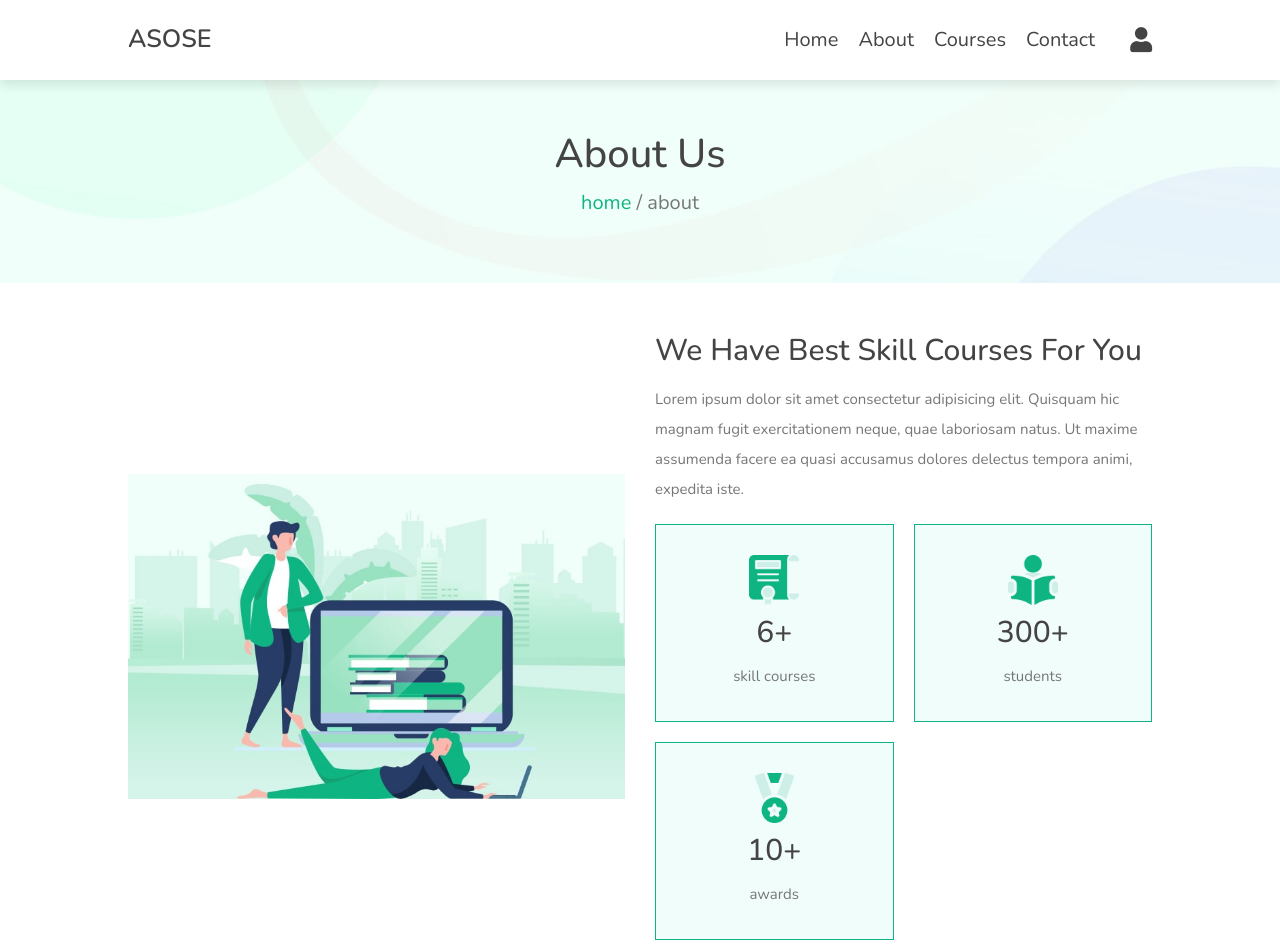
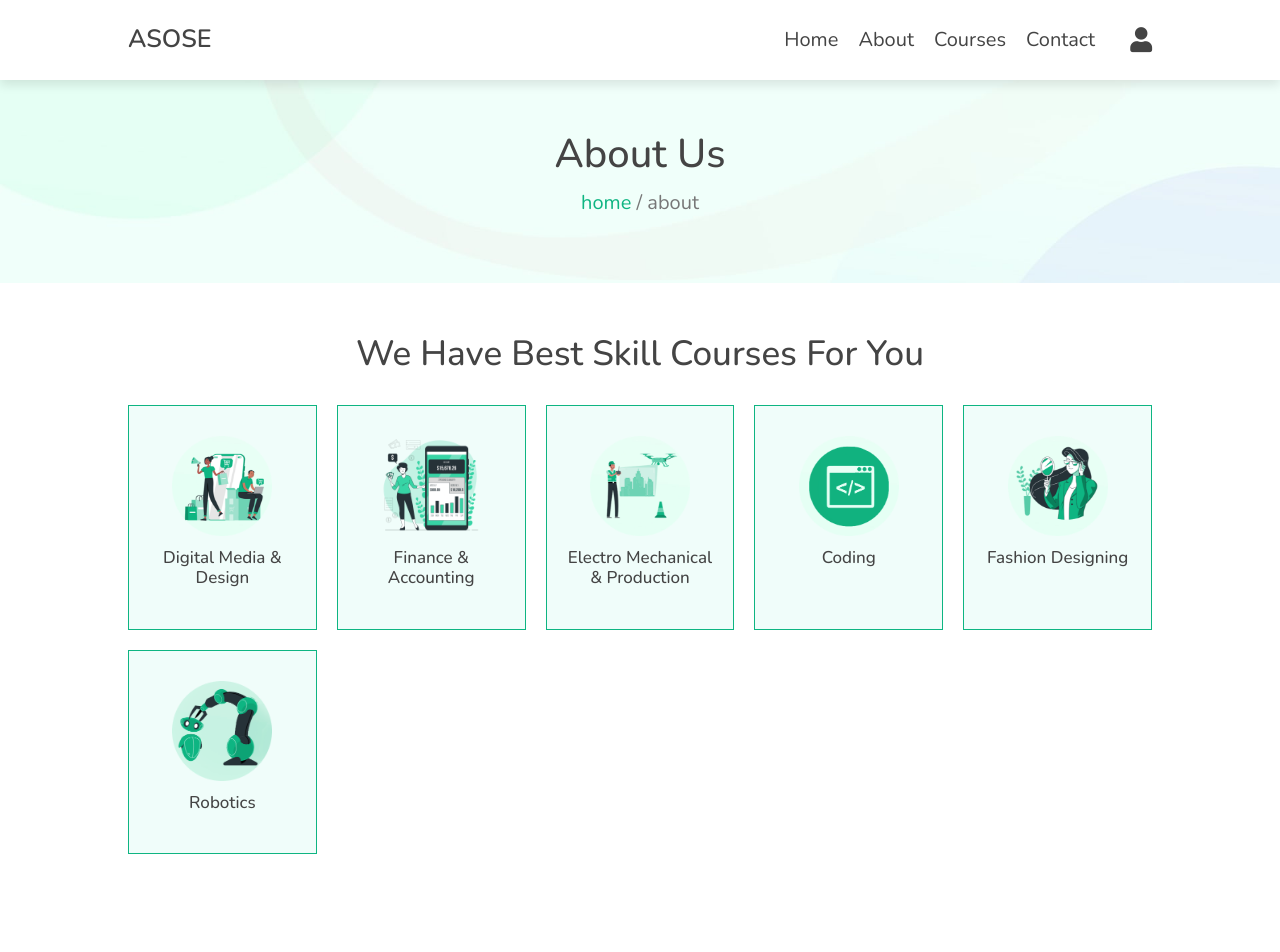
Before and after one commit to 0premthecoder/Asose, a Next.js app: page /about in a window 1280 px wide. Shown: the top 952 px of the page. Built offline with nearby package versions, Linux system fonts and the light colour scheme.

Commit message:
some changes

```diff
--- a/pages/about.js
+++ b/pages/about.js
@@ -4,6 +4,7 @@ import "swiper/css/bundle";
 import { Swiper, SwiperSlide } from 'swiper/react';
 import Footer from "./components/Footer";
 import Link from "next/link";
+import Image from "next/image";
 function About() {
     return (
         <>
@@ -13,35 +14,68 @@ function About() {
                 <p> <Link href="/">home</Link> / about </p>
             </section>
 
-            <section className="about" >
 
-                <div className="image">
-                    <img src="/about-img.jpg" alt="" />
-                </div>
-
-                <div className="content">
-                    <h3 className="about-title">we have best skill courses for you</h3>
-                    <p>Lorem ipsum dolor sit amet consectetur adipisicing elit. Quisquam hic magnam fugit exercitationem neque, quae laboriosam natus. Ut maxime assumenda facere ea quasi accusamus dolores delectus tempora animi, expedita iste.</p>
-                    <div className="icons-container">
-                        <div className="icons">
-                            <img src="/about-icon-1.png" alt="" />
-                            <h3>6+</h3>
-                            <span>skill courses</span>
-                        </div>
-                        <div className="icons">
-                            <img src="/about-icon-2.png" alt="" />
-                            <h3>300+</h3>
-                            <span>students</span>
-                        </div>
-                        <div className="icons">
-                            <img src="/about-icon-3.png" alt="" />
-                            <h3>10+</h3>
-                            <span>awards</span>
-                        </div>
+            <section className="subjects">
+                <h1 className="heading">We Have Best Skill Courses For You</h1>
+                <div className="box-container">
+                    <div className="box">
+                        <Image
+                            src="/dmd.png"
+                            alt="Picture of the author"
+                            width={100}
+                            height={100}
+                        />
+                        <h3>Digital Media &amp; Design</h3>
+                    </div>
+                    <div className="box">
+                        <Image
+                            src="/finance.png"
+                            alt="Picture of the author"
+                            width={100}
+                            height={100}
+                        />
+                        <h3>Finance &amp; Accounting</h3>
+                    </div>
+                    <div className="box">
+                        <Image
+                            src="/emp.png"
+                            alt="Picture of the author"
+                            width={100}
+                            height={100}
+                        />
+                        <h3>Electro Mechanical &amp; Production</h3>
+                    </div>
+                    <div className="box">
+                        <Image
+                            src="/Coding logo.png"
+                            alt="Picture of the author"
+                            width={100}
+                            height={100}
+                        />
+                        <h3>Coding</h3>
+                    </div>
+                    <div className="box">
+                        <Image
+                            src="/fashion.png"
+                            alt="Picture of the author"
+                            width={100}
+                            height={100}
+                        />
+                        <h3>Fashion Designing</h3>
+                    </div>
+                    <div className="box">
+                        <Image
+                            src="/robo.png"
+                            alt="Picture of the author"
+                            width={100}
+                            height={100}
+                        />
+                        <h3>Robotics</h3>
                     </div>
                 </div>
+            </section>
 
-            </section>
+
             {/* about section ends */}
 
             {/* teachers section starts  */}
```
Also changed, not shown: pages/index.js (+1 -59 lines).
